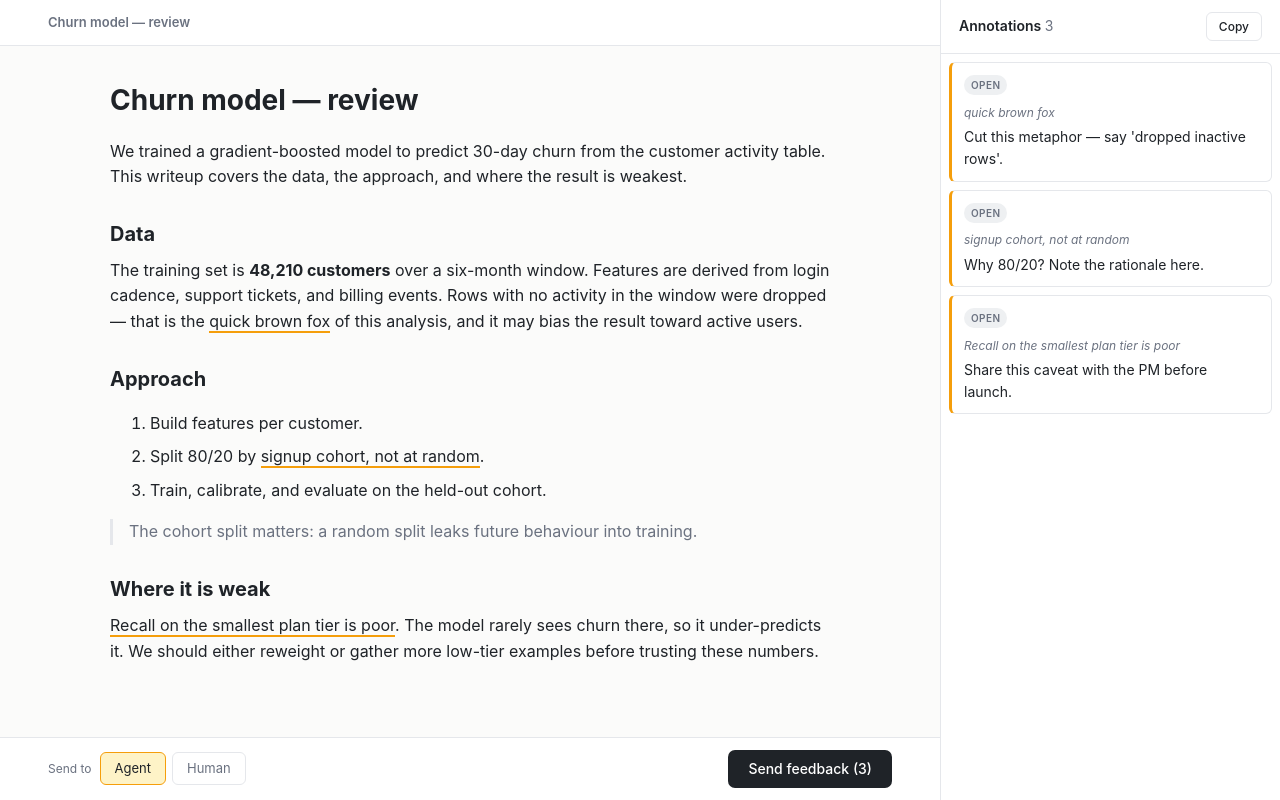
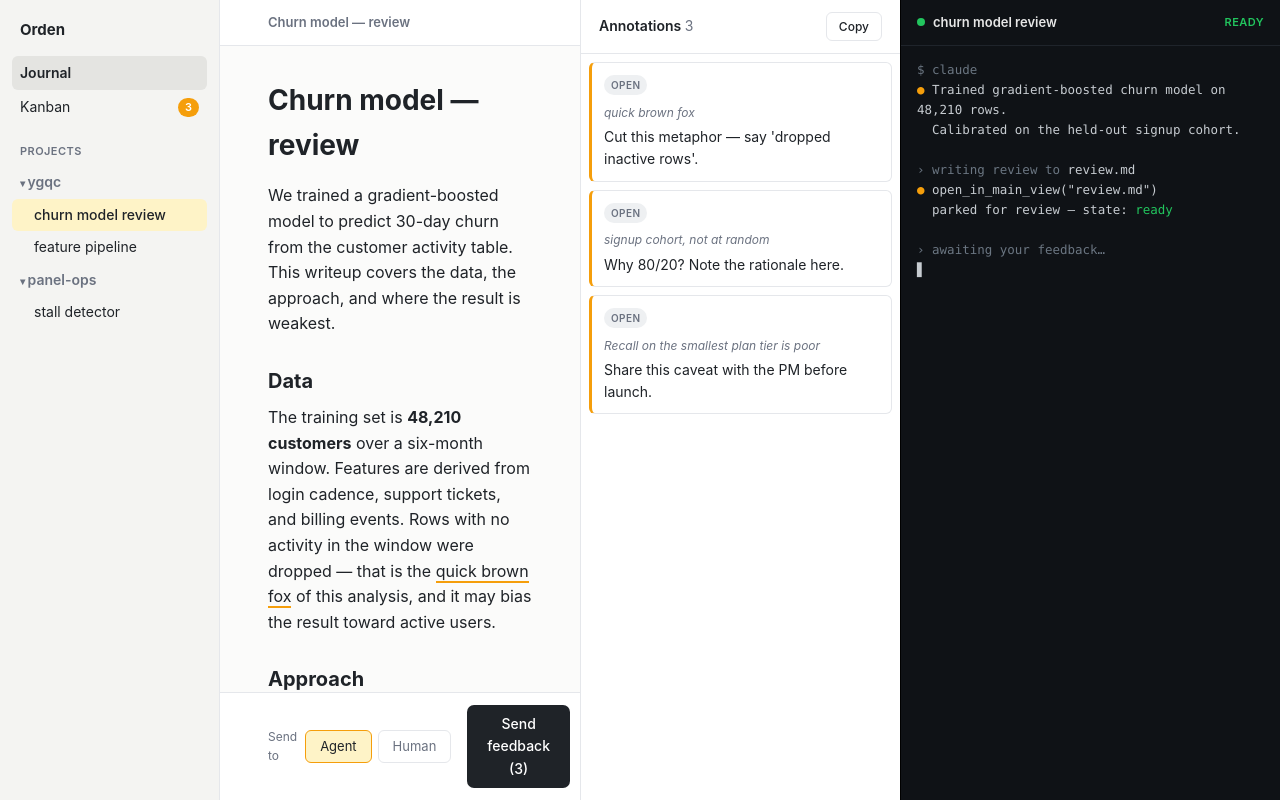
Before and after one commit to 1beb/orden, a website built with Vite: page apps/web/index.html in a window 1280 px wide. Built offline with nearby package versions, Linux system fonts and the light colour scheme.

Commit message:
three-pane shell: left nav + center annotation core + right terminal pane

```diff
--- a/apps/web/index.html
+++ b/apps/web/index.html
@@ -7,6 +7,27 @@
   </head>
   <body>
     <div id="app">
+      <nav id="leftnav">
+        <div class="nav-brand">Orden</div>
+        <div class="nav-top">
+          <a class="nav-item active">Journal</a>
+          <a class="nav-item">Kanban <span class="nav-badge">3</span></a>
+        </div>
+        <div class="nav-section">
+          <div class="nav-section-title">Projects</div>
+          <div class="nav-proj">
+            <div class="nav-proj-name">ygqc</div>
+            <a class="nav-sess active">churn model review</a>
+            <a class="nav-sess">feature pipeline</a>
+          </div>
+          <div class="nav-proj">
+            <div class="nav-proj-name">panel-ops</div>
+            <a class="nav-sess">stall detector</a>
+          </div>
+        </div>
+      </nav>
+
+      <section id="main">
         <main id="doc-pane">
           <header id="topbar">
             <span class="doc-title">Churn model — review</span>
@@ -30,6 +51,28 @@
           </header>
           <ul id="annotation-list"></ul>
         </aside>
+      </section>
+
+      <aside id="sessions">
+        <header class="sess-head">
+          <span class="sess-dot"></span>
+          <span class="sess-name">churn model review</span>
+          <span class="sess-state">ready</span>
+        </header>
+        <div class="term">
+          <pre class="term-body">
+<span class="t-dim">$ claude</span>
+<span class="t-accent">●</span> Trained gradient-boosted churn model on 48,210 rows.
+  Calibrated on the held-out signup cohort.
+
+<span class="t-dim">› writing review to</span> review.md
+<span class="t-accent">●</span> open_in_main_view("review.md")
+  parked for review — state: <span class="t-ready">ready</span>
+
+<span class="t-dim">› awaiting your feedback…</span>
+<span class="t-cursor">▋</span></pre>
+        </div>
+      </aside>
     </div>
     <script type="module" src="/src/main.ts"></script>
   </body>
--- a/apps/web/src/styles.css
+++ b/apps/web/src/styles.css
@@ -28,8 +28,171 @@ body {
 
 #app {
   display: grid;
-  grid-template-columns: 1fr 340px;
+  grid-template-columns: 220px minmax(0, 1fr) 380px;
   height: 100vh;
+}
+
+#main {
+  display: grid;
+  grid-template-columns: minmax(0, 1fr) 320px;
+  min-width: 0;
+  min-height: 0;
+}
+
+/* left navigation rail */
+#leftnav {
+  background: #f4f4f2;
+  border-right: 1px solid var(--line);
+  padding: 14px 12px;
+  overflow-y: auto;
+  font-size: 14px;
+}
+
+.nav-brand {
+  font-weight: 700;
+  font-size: 15px;
+  padding: 4px 8px 14px;
+}
+
+.nav-item {
+  display: flex;
+  align-items: center;
+  justify-content: space-between;
+  padding: 6px 8px;
+  border-radius: 6px;
+  color: var(--ink);
+  cursor: pointer;
+}
+
+.nav-item:hover {
+  background: #e9e9e6;
+}
+
+.nav-item.active {
+  background: #e4e4e1;
+  font-weight: 600;
+}
+
+.nav-badge {
+  font-size: 11px;
+  font-weight: 600;
+  background: var(--accent);
+  color: #fff;
+  border-radius: 999px;
+  padding: 1px 7px;
+}
+
+.nav-section {
+  margin-top: 18px;
+}
+
+.nav-section-title {
+  font-size: 11px;
+  font-weight: 600;
+  letter-spacing: 0.04em;
+  text-transform: uppercase;
+  color: var(--muted);
+  padding: 0 8px 6px;
+}
+
+.nav-proj-name {
+  padding: 5px 8px;
+  font-weight: 600;
+  color: var(--muted);
+}
+
+.nav-proj-name::before {
+  content: "▾ ";
+  font-size: 10px;
+}
+
+.nav-sess {
+  display: block;
+  padding: 5px 8px 5px 22px;
+  border-radius: 6px;
+  color: var(--ink);
+  cursor: pointer;
+  white-space: nowrap;
+  overflow: hidden;
+  text-overflow: ellipsis;
+}
+
+.nav-sess:hover {
+  background: #e9e9e6;
+}
+
+.nav-sess.active {
+  background: var(--accent-soft);
+  font-weight: 500;
+}
+
+/* right session / terminal pane */
+#sessions {
+  display: flex;
+  flex-direction: column;
+  min-height: 0;
+  background: #0f1216;
+  border-left: 1px solid #000;
+}
+
+.sess-head {
+  display: flex;
+  align-items: center;
+  gap: 8px;
+  padding: 12px 16px;
+  border-bottom: 1px solid #1f242b;
+  color: #e6e6e6;
+  font-size: 13px;
+  font-weight: 600;
+}
+
+.sess-dot {
+  width: 8px;
+  height: 8px;
+  border-radius: 999px;
+  background: #22c55e;
+}
+
+.sess-name {
+  flex: 1;
+}
+
+.sess-state {
+  font-size: 11px;
+  font-weight: 600;
+  text-transform: uppercase;
+  letter-spacing: 0.04em;
+  color: #22c55e;
+}
+
+.term {
+  flex: 1;
+  overflow-y: auto;
+  padding: 14px 16px;
+}
+
+.term-body {
+  margin: 0;
+  font: 12.5px/1.6 ui-monospace, SFMono-Regular, Menlo, Consolas, monospace;
+  color: #c7ccd1;
+  white-space: pre-wrap;
+  word-break: break-word;
+}
+
+.t-dim {
+  color: #6b7682;
+}
+
+.t-accent {
+  color: #f59e0b;
+}
+
+.t-ready {
+  color: #22c55e;
+}
+
+.t-cursor {
+  color: #c7ccd1;
 }
 
 #doc-pane {
```
Lines whose indentation alone changed are shown as unchanged.
